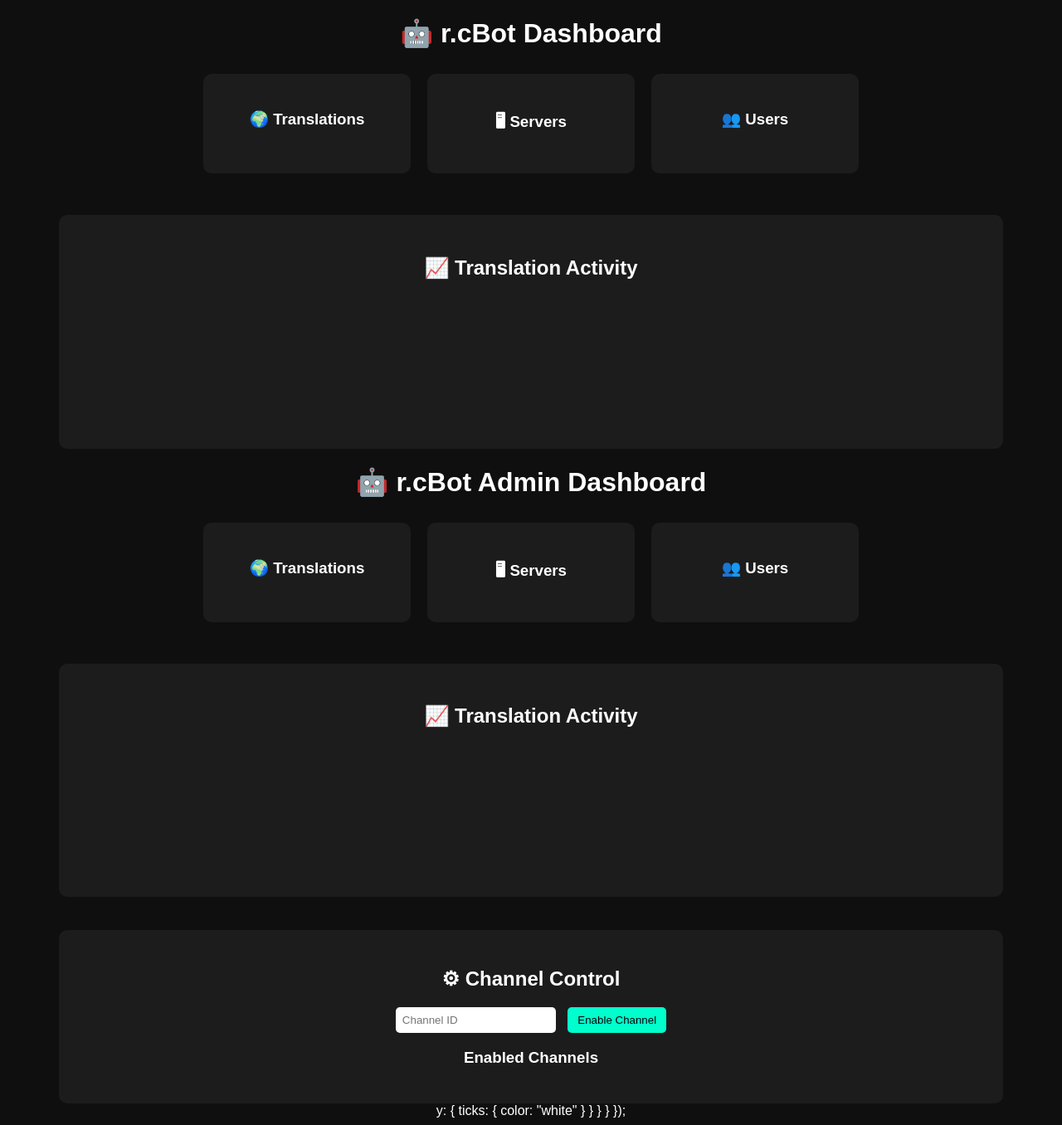
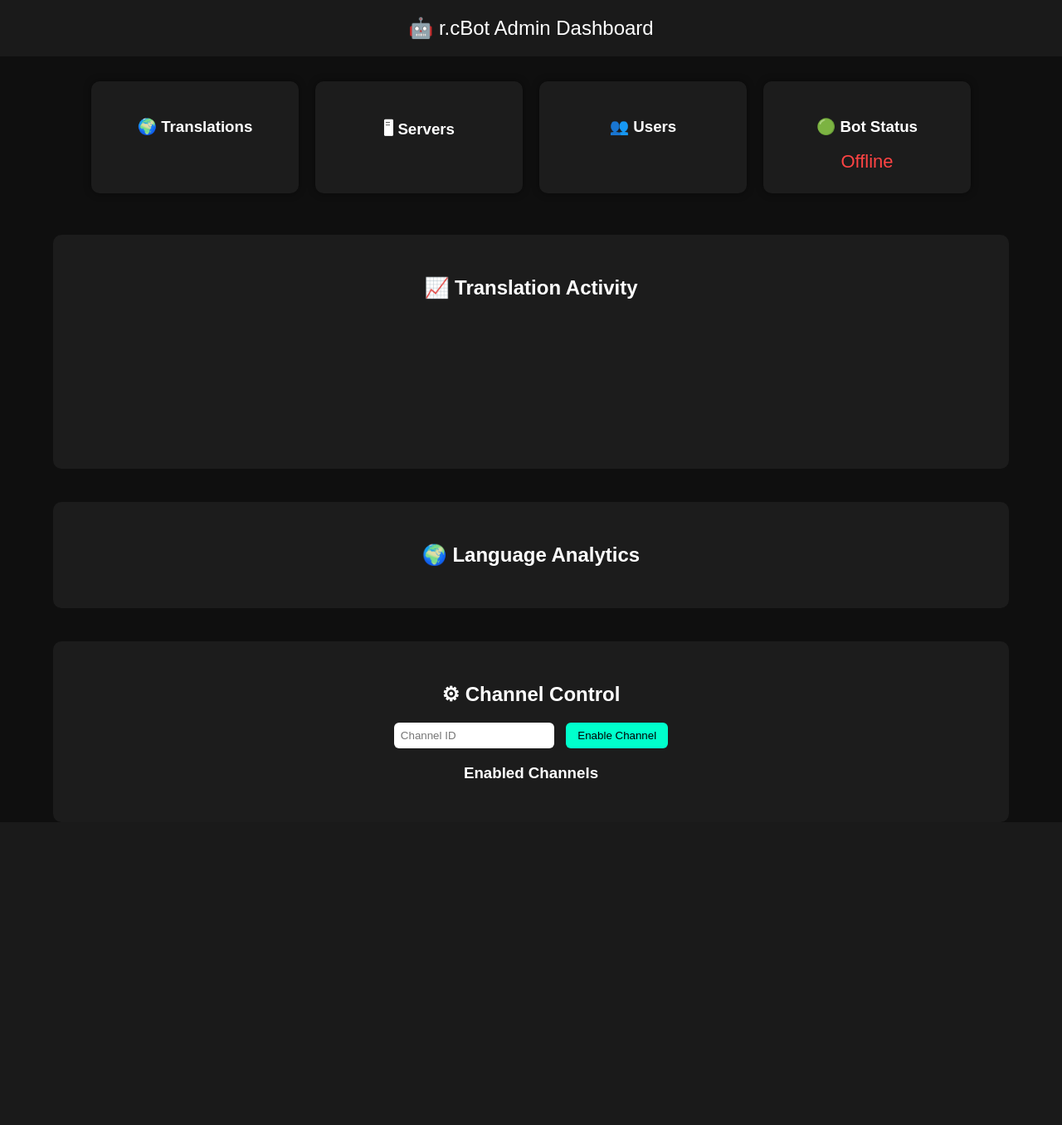
Before and after one commit to Rcguen/rcbot, a Flask app: template dashboard/templates/index.html in a window 1280 px wide. Shown: the whole page at 83% size. After the commit the page ends 938 px from the top, so only its background shows below. Run offline with Flask 3, Linux system fonts and the light colour scheme; the template is opened without the code that fills it, so the values that code supplies are empty; a map, chart or similar area stays blank.

Commit message:
dashboard upgrade

```diff
--- a/dashboard/server.py
+++ b/dashboard/server.py
@@ -1,62 +1,70 @@
-from flask import render_template, request, redirect
+from flask import render_template, request, redirect, session
+import requests
 import json
-from storage import load_json, save_json
+from storage import load_json
 
-CHANNEL_FILE = "data/channels.json"
+CLIENT_ID = "1479064692474380352"
+CLIENT_SECRET = "9Depd9Mw81VEX8NVpcMdsNN9unnB32BP"
+REDIRECT_URI = "https://rcbot-8120.onrender.com/callback"
+
+AUTH_URL = "https://discord.com/api/oauth2/authorize"
+TOKEN_URL = "https://discord.com/api/oauth2/token"
+API_BASE = "https://discord.com/api/users/@me"
 
 def register_routes(app, client):
 
     @app.route("/")
     def dashboard():
 
-        try:
-            with open("data/stats.json") as f:
-                stats = json.load(f)
-        except:
-            stats = {"translations": 0}
+        if "user" not in session:
+            return redirect("/login")
 
-        channels = load_json(CHANNEL_FILE)
+        stats = load_json("data/stats.json")
 
-        chart_data = [
-            stats.get("translations",0)-5,
-            stats.get("translations",0)-3,
-            stats.get("translations",0)-1,
-            stats.get("translations",0)
-        ]
+        languages = load_json("data/language_stats.json")
 
         return render_template(
             "index.html",
             translations=stats.get("translations",0),
             servers=len(client.guilds),
             users=len(client.users),
-            channels=channels,
-            chart_data=chart_data
+            bot_status="Online" if client.is_ready() else "Offline",
+            languages=languages
         )
 
+    @app.route("/login")
+    def login():
 
-    @app.route("/add_channel", methods=["POST"])
-    def add_channel():
+        return redirect(
+            f"{AUTH_URL}?client_id={CLIENT_ID}&redirect_uri={REDIRECT_URI}&response_type=code&scope=identify"
+        )
 
-        cid = request.form.get("channel_id")
+    @app.route("/callback")
+    def callback():
 
-        channels = load_json(CHANNEL_FILE)
+        code = request.args.get("code")
 
-        channels[cid] = True
+        data = {
+            "client_id":CLIENT_ID,
+            "client_secret":CLIENT_SECRET,
+            "grant_type":"authorization_code",
+            "code":code,
+            "redirect_uri":REDIRECT_URI
+        }
 
-        save_json(CHANNEL_FILE, channels)
+        headers = {
+            "Content-Type":"application/x-www-form-urlencoded"
+        }
+
+        r = requests.post(TOKEN_URL,data=data,headers=headers)
+
+        token = r.json()["access_token"]
+
+        user = requests.get(
+            API_BASE,
+            headers={"Authorization":f"Bearer {token}"}
+        ).json()
+
+        session["user"] = user
 
         return redirect("/")
-
-
-    @app.route("/remove_channel", methods=["POST"])
-    def remove_channel():
-
-        cid = request.form.get("channel_id")
-
-        channels = load_json(CHANNEL_FILE)
-
-        channels.pop(cid, None)
-
-        save_json(CHANNEL_FILE, channels)
-
-        return redirect("/")
--- a/dashboard/templates/index.html
+++ b/dashboard/templates/index.html
@@ -14,19 +14,26 @@ background:#0f0f0f;
 color:white;
 font-family:Arial;
 text-align:center;
+margin:0;
+}
+
+header{
+background:#1a1a1a;
+padding:20px;
+font-size:24px;
 }
 
 .container{
 width:90%;
 margin:auto;
+margin-top:30px;
 }
 
 .cards{
 display:flex;
 justify-content:center;
+flex-wrap:wrap;
 gap:20px;
-margin-top:30px;
-flex-wrap:wrap;
 }
 
 .card{
@@ -34,12 +41,23 @@ background:#1c1c1c;
 padding:25px;
 border-radius:10px;
 width:200px;
+box-shadow:0 0 10px rgba(0,0,0,0.4);
 }
 
 .value{
-font-size:32px;
+font-size:30px;
 color:#00ffcc;
 margin-top:10px;
+}
+
+.status-online{
+color:#00ff88;
+font-size:22px;
+}
+
+.status-offline{
+color:#ff4444;
+font-size:22px;
 }
 
 .chart-box{
@@ -49,13 +67,52 @@ padding:30px;
 border-radius:10px;
 }
 
+.analytics{
+margin-top:40px;
+background:#1c1c1c;
+padding:30px;
+border-radius:10px;
+}
+
+.channel-box{
+margin-top:40px;
+background:#1c1c1c;
+padding:30px;
+border-radius:10px;
+}
+
+input{
+padding:8px;
+border-radius:6px;
+border:none;
+margin-right:10px;
+}
+
+button{
+padding:8px 14px;
+border:none;
+border-radius:6px;
+background:#00ffcc;
+cursor:pointer;
+}
+
+button:hover{
+background:#00d9ad;
+}
+
+.channel{
+margin-top:10px;
+}
+
 </style>
 
 </head>
 
 <body>
 
-<h1>🤖 r.cBot Dashboard</h1>
+<header>
+🤖 r.cBot Admin Dashboard
+</header>
 
 <div class="container">
 
@@ -76,147 +133,19 @@ border-radius:10px;
 <div class="value">{{ users }}</div>
 </div>
 
-</div>
+<div class="card">
+<h3>🟢 Bot Status</h3>
 
-<div class="chart-box">
+{% if bot_status == "Online" %}
 
-<h2>📈 Translation Activity</h2>
+<div class="status-online">Online</div>
 
-<canvas id="translationChart"></canvas>
+{% else %}
 
-</div>
+<div class="status-offline">Offline</div>
 
-</div>
+{% endif %}
 
-<script>
-
-const ctx = document.getElementById('translationChart');
-
-new Chart(ctx, {
-    type: 'line',
-    data: {
-        labels: ["1","2","3","4"],
-        datasets: [{
-            label: 'Translations',
-            data: {{ chart_data }},
-            borderColor: '#00ffcc',
-            backgroundColor: 'rgba(0,255,204,0.2)',
-            tension: 0.4
-        }]
-    },
-    options: {
-        plugins: {
-            legend: {
-                labels: {
-                    color: "white"
-                }
-            }
-        },
-        scales: {
-            x: {
-                ticks: { color: "white" }
-            },<!DOCTYPE html>
-<html>
-
-<head>
-
-<title>r.cBot Dashboard</title>
-
-<script src="https://cdn.jsdelivr.net/npm/chart.js"></script>
-
-<style>
-
-body{
-background:#0f0f0f;
-color:white;
-font-family:Arial;
-text-align:center;
-}
-
-.container{
-width:90%;
-margin:auto;
-}
-
-.cards{
-display:flex;
-justify-content:center;
-gap:20px;
-margin-top:30px;
-flex-wrap:wrap;
-}
-
-.card{
-background:#1c1c1c;
-padding:25px;
-border-radius:10px;
-width:200px;
-}
-
-.value{
-font-size:32px;
-color:#00ffcc;
-margin-top:10px;
-}
-
-.chart-box{
-margin-top:50px;
-background:#1c1c1c;
-padding:30px;
-border-radius:10px;
-}
-
-.channel-box{
-margin-top:40px;
-background:#1c1c1c;
-padding:25px;
-border-radius:10px;
-}
-
-input{
-padding:8px;
-border-radius:5px;
-border:none;
-margin-right:10px;
-}
-
-button{
-padding:8px 12px;
-border:none;
-border-radius:5px;
-background:#00ffcc;
-cursor:pointer;
-}
-
-.channel{
-margin-top:10px;
-}
-
-</style>
-
-</head>
-
-<body>
-
-<h1>🤖 r.cBot Admin Dashboard</h1>
-
-<div class="container">
-
-<div class="cards">
-
-<div class="card">
-<h3>🌍 Translations</h3>
-<div class="value">{{ translations }}</div>
-</div>
-
-<div class="card">
-<h3>🖥 Servers</h3>
-<div class="value">{{ servers }}</div>
-</div>
-
-<div class="card">
-<h3>👥 Users</h3>
-<div class="value">{{ users }}</div>
 </div>
 
 </div>
@@ -226,6 +155,22 @@ margin-top:10px;
 <h2>📈 Translation Activity</h2>
 
 <canvas id="chart"></canvas>
+
+</div>
+
+<div class="analytics">
+
+<h2>🌍 Language Analytics</h2>
+
+<ul>
+
+{% for lang,count in languages.items() %}
+
+<li>{{ lang }} : {{ count }}</li>
+
+{% endfor %}
+
+</ul>
 
 </div>
 
@@ -250,8 +195,11 @@ margin-top:10px;
 {{ cid }}
 
 <form action="/remove_channel" method="post" style="display:inline;">
+
 <input type="hidden" name="channel_id" value="{{ cid }}">
+
 <button>Remove</button>
+
 </form>
 
 </div>
@@ -264,41 +212,45 @@ margin-top:10px;
 
 <script>
 
-const ctx = document.getElementById('chart');
+const ctx = document.getElementById("chart");
 
 new Chart(ctx, {
-type: 'line',
-data: {
-labels: ["1","2","3","4"],
-datasets: [{
-label: "Translations",
-data: {{ chart_data }},
-borderColor: "#00ffcc",
-backgroundColor: "rgba(0,255,204,0.2)",
-tension: 0.4
+
+type:"line",
+
+data:{
+labels:["1","2","3","4"],
+datasets:[{
+label:"Translations",
+data:{{ chart_data }},
+borderColor:"#00ffcc",
+backgroundColor:"rgba(0,255,204,0.2)",
+tension:0.4
 }]
 },
+
 options:{
-plugins:{legend:{labels:{color:"white"}}},
-scales:{
-x:{ticks:{color:"white"}},
-y:{ticks:{color:"white"}}
+plugins:{
+legend:{
+labels:{
+color:"white"
 }
 }
+},
+scales:{
+x:{
+ticks:{color:"white"}
+},
+y:{
+ticks:{color:"white"}
+}
+}
+}
+
 })
 
 </script>
 
 </body>
+
 </html>
-            y: {
-                ticks: { color: "white" }
-            }
-        }
-    }
-});
-
-</script>
-
-</body>
-</html>
--- /dev/null
+++ b/data/language_stats.json
@@ -0,0 +1,6 @@
+{
+"en": 12,
+"vi": 8,
+"ja": 5,
+"es": 3
+}
```
Also changed, not shown: bot.py (+29 -60 lines).
